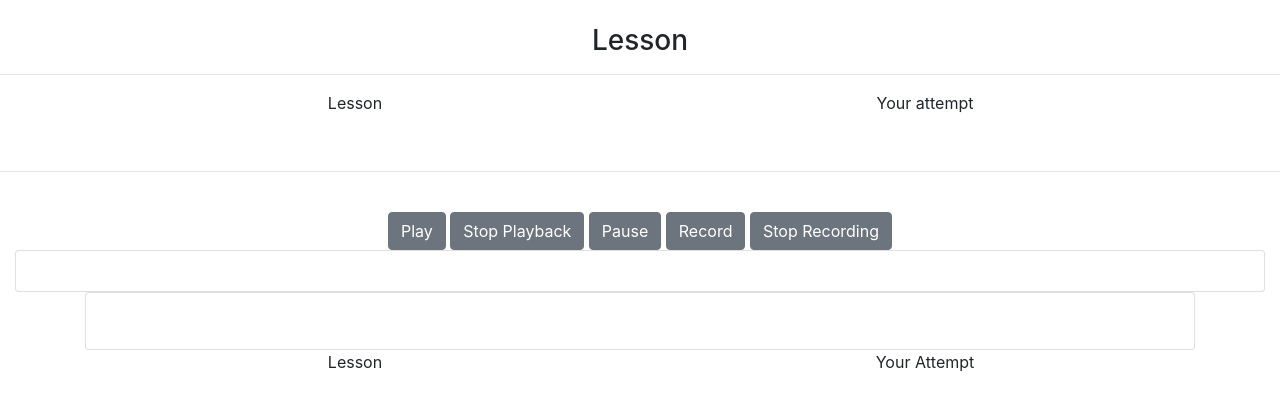
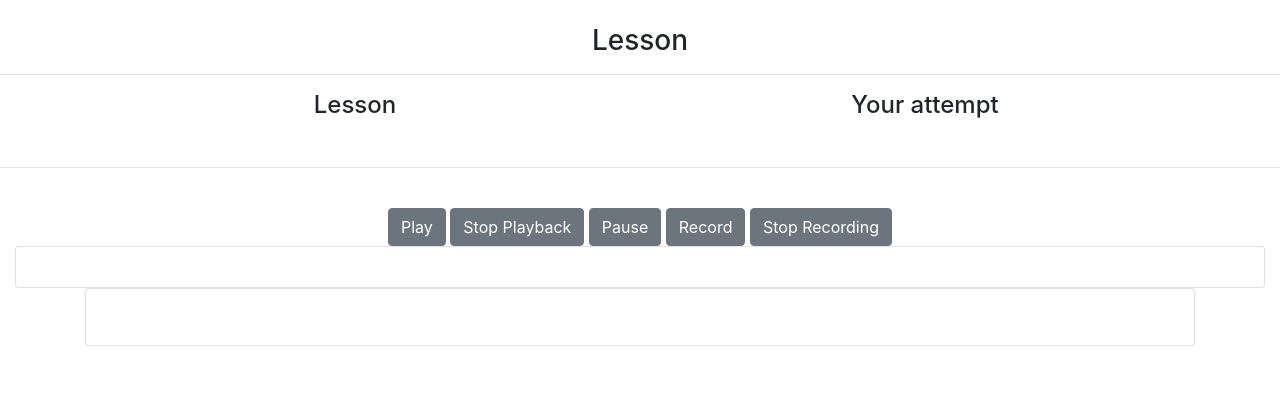
Before and after one commit to pony1487/Guitaro, a Flask app: page /audio_processor_page in a window 1280 px wide. Shown: the part 56-467 px from the top of the page. Run offline with Flask 2, Linux system fonts and the light colour scheme; parts of the project's set-up code (start-up, migrations or seed data) failed here and were passed over; some libraries are stand-ins or nearby versions.

Commit message:
Cleaned up some html

```diff
--- a/Guitaro_Backend/static/js/lesson_feedback.js
+++ b/Guitaro_Backend/static/js/lesson_feedback.js
@@ -145,6 +145,9 @@
         image_tag.src = user_onsets_url
         image_tag.style.height = '300px';
         image_tag.style.width = '600px';
+
+        let onset_user_header = document.getElementById('onset_user_header');
+        onset_user_header.innerText = "Your Attempt";
     })
     .catch(error =>{
         console.log(error)
@@ -161,6 +164,9 @@
         image_tag.src = lesson_onsets_url
         image_tag.style.height = '300px';
         image_tag.style.width = '600px';
+
+        let onset_lesson_header = document.getElementById('onset_lesson_header');
+        onset_lesson_header.innerText = "Lesson";
     })
     .catch(error =>{
         console.log(error)
--- a/Guitaro_Backend/templates/audio_processor.html
+++ b/Guitaro_Backend/templates/audio_processor.html
@@ -39,10 +39,10 @@
 <div class="container text-center">
     <div class="row">
       <div class="col-lg-6">
-        <p>Lesson</p>
+        <h4>Lesson</h4>
       </div>
       <div class="col-lg-6">
-        <p>Your attempt</p>
+        <h4>Your attempt</h4>
       </div>
     </div>
   </div>
@@ -137,11 +137,11 @@
 <div class="container text-center">
     <div class="row">
       <div class="col-lg-6">
-          <p>Lesson</p>
+          <h4 id="onset_lesson_header"></h4>
           <img id="lesson_onsets"/>
       </div>
       <div class="col-lg-6">
-          <p>Your Attempt</p>
+          <h4 id="onset_user_header"></h4>
           <img id="user_onsets"/>
       </div>
     </div>
```
Also changed, not shown: Guitaro_Backend/static/js/audio_recorder.js (+7 -5 lines).
